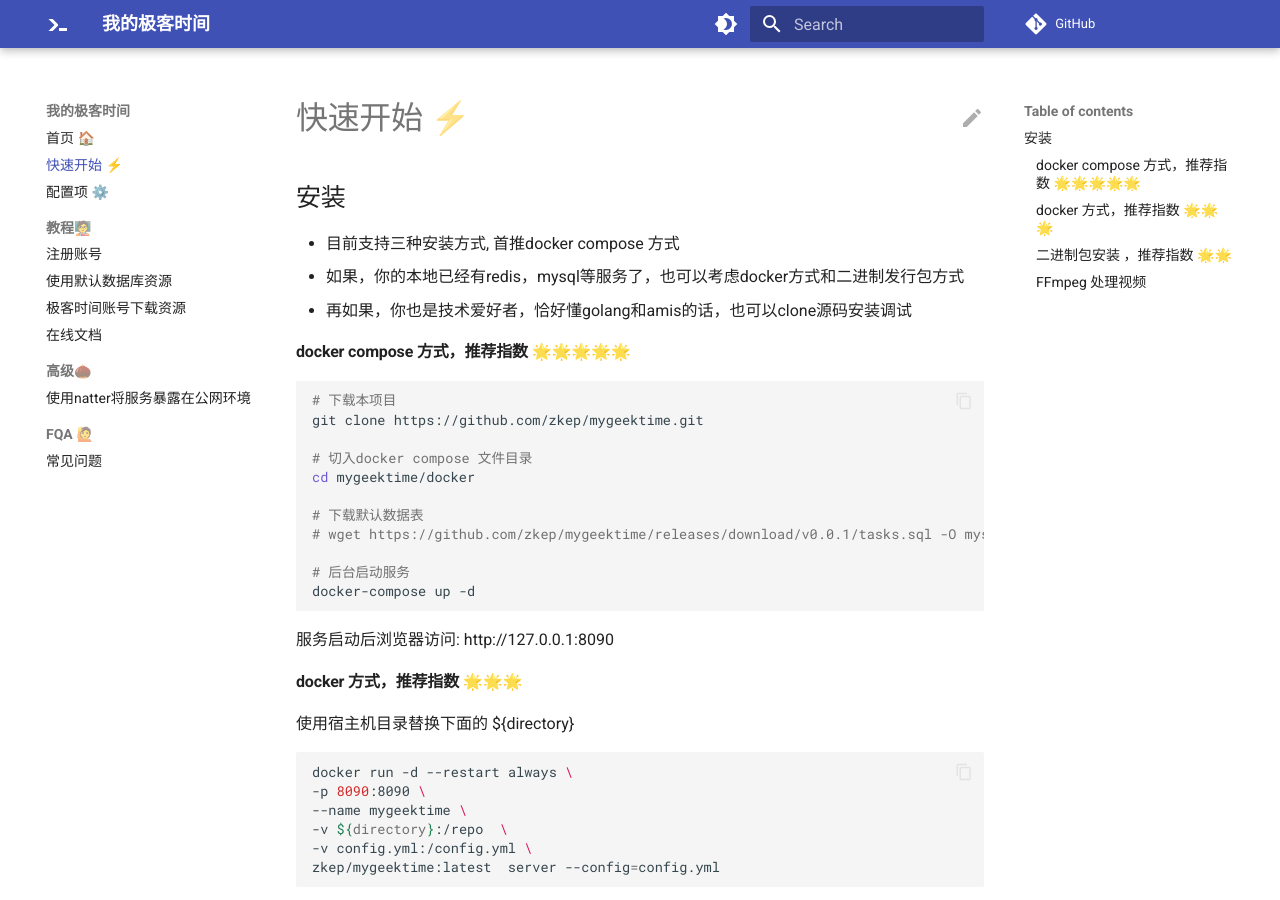
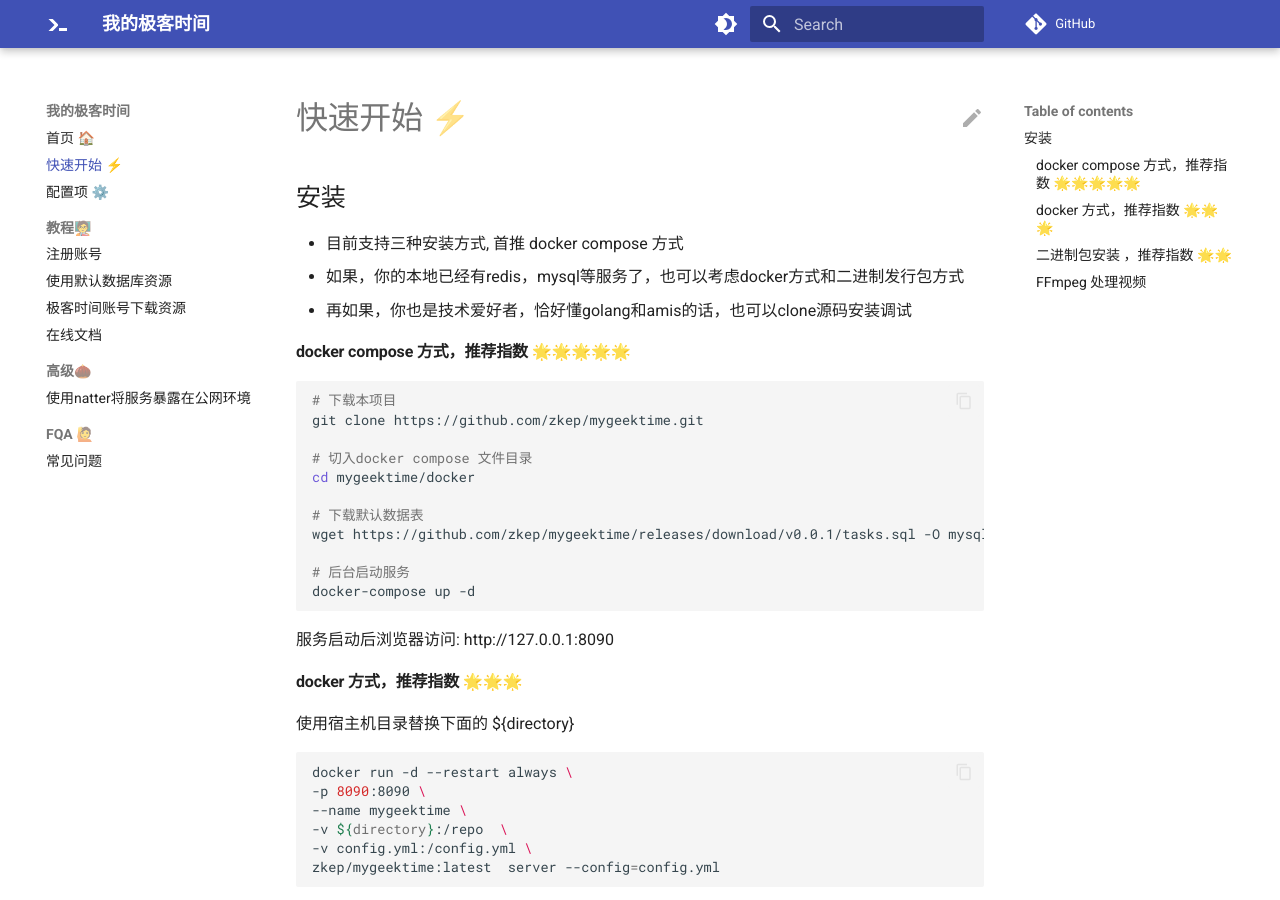
Before and after one commit to zkep/my-geektime, an MkDocs documentation site: the page built from docs/gettingstarted.md, in a window 1280 px wide and 900 px high. Built offline with MkDocs 1.6.1 and Material for MkDocs 9.7.7, drawn with Linux system fonts in a browser that asks for light colours; comment, search, counter and statistics services are not loaded; the version menu is left out.

Commit message:
👋update docs

```diff
--- a/docs/gettingstarted.md
+++ b/docs/gettingstarted.md
@@ -1,7 +1,7 @@
 # 快速开始 ⚡️
 
 ## 安装
-* 目前支持三种安装方式, 首推docker compose 方式
+* 目前支持三种安装方式, 首推 docker compose 方式
 * 如果，你的本地已经有redis，mysql等服务了，也可以考虑docker方式和二进制发行包方式
 * 再如果，你也是技术爱好者，恰好懂golang和amis的话，也可以clone源码安装调试
 
@@ -14,7 +14,7 @@ git clone https://github.com/zkep/mygeektime.git
 cd mygeektime/docker
 
 # 下载默认数据表
-# wget https://github.com/zkep/mygeektime/releases/download/v0.0.1/tasks.sql -O mysql/init/tasks.sql
+wget https://github.com/zkep/mygeektime/releases/download/v0.0.1/tasks.sql -O mysql/init/tasks.sql
 
 # 后台启动服务
 docker-compose up -d
```
Also changed, not shown: README.md (+0 -1 lines), README_US.md (+0 -1 lines), docs/guide/data_geektime.md (+0 -34 lines).
